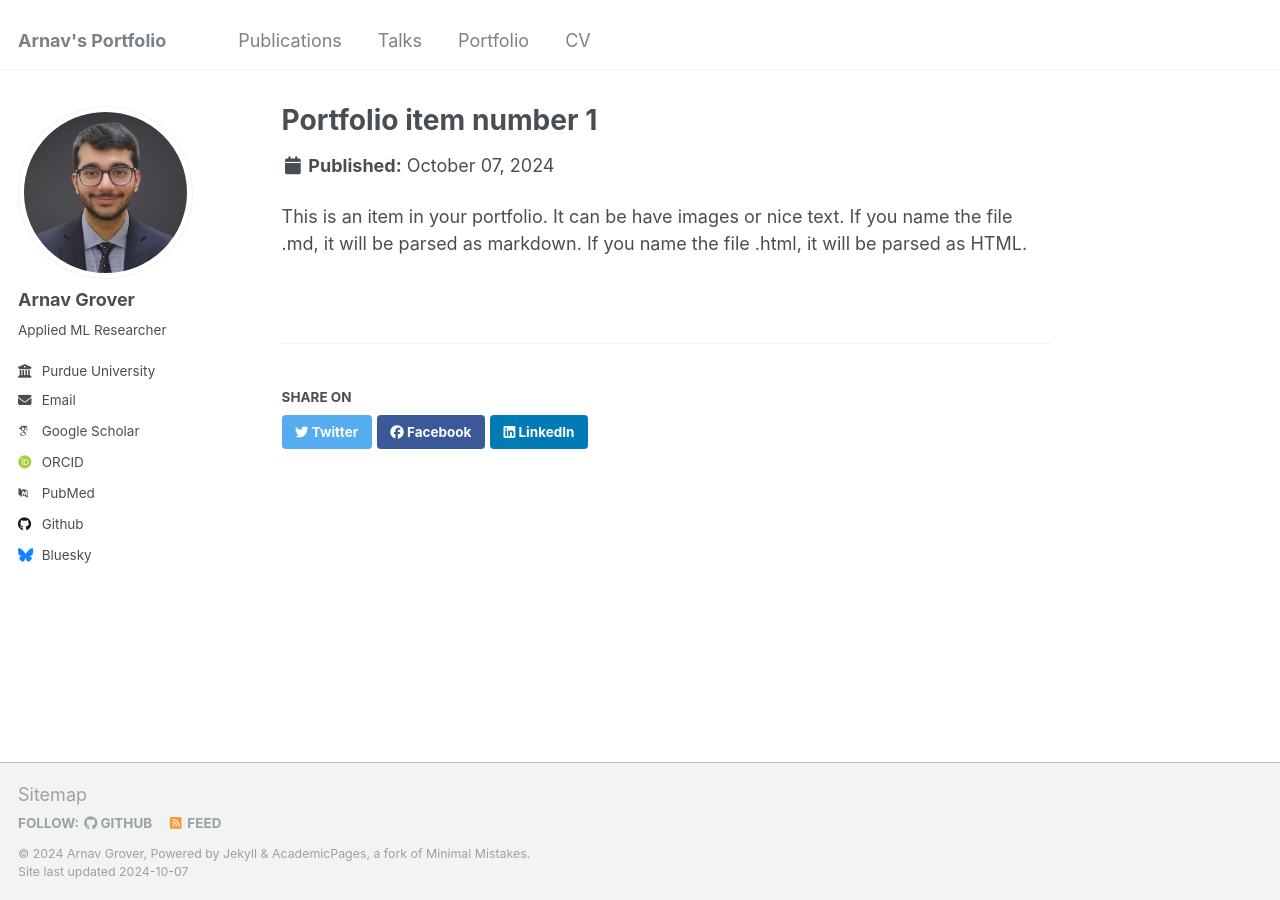
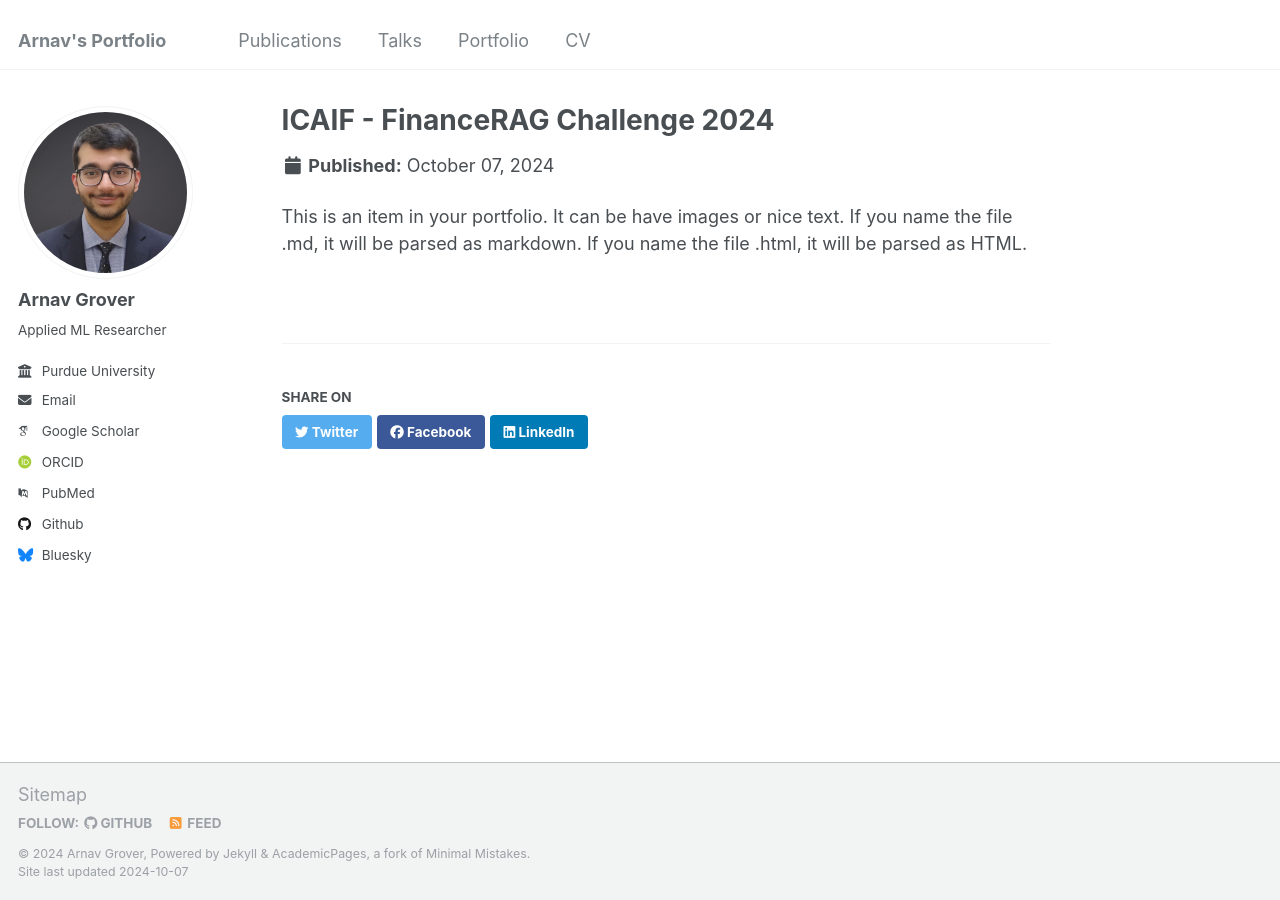
Before and after one commit to Arnav-Gr0ver/Arnav-Gr0ver.github.io, a Jekyll site: the page built from _portfolio/ICAIF_FinanceRAG-2024.md, in a window 1280 px wide. Built offline with Jekyll 4.4.1, drawn with Linux system fonts in a browser that asks for light colours; some web fonts are replaced.

Commit message:
Update and rename portfolio-1.md to ICAIF_FinanceRAG-2024.md

```diff
--- a/_portfolio/portfolio-1.md
+++ b/_portfolio/ICAIF_FinanceRAG-2024.md
@@ -1,6 +1,6 @@
 ---
-title: "Portfolio item number 1"
-excerpt: "Short description of portfolio item number 1<br/><img src='/images/500x300.png'>"
+title: "ICAIF - FinanceRAG Challenge 2024"
+excerpt: "Short description of portfolio item number 1<br/><img src='/images/ICAIF_FinanceRAG-2024-Cover_Img.png'>"
 collection: portfolio
 ---
 
```
